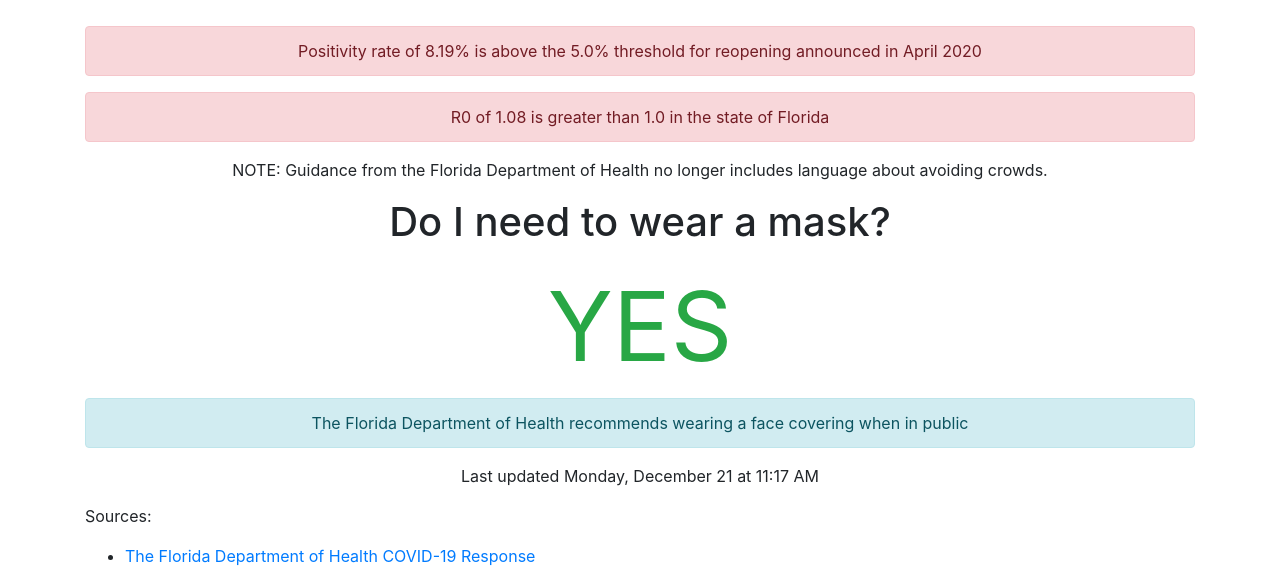
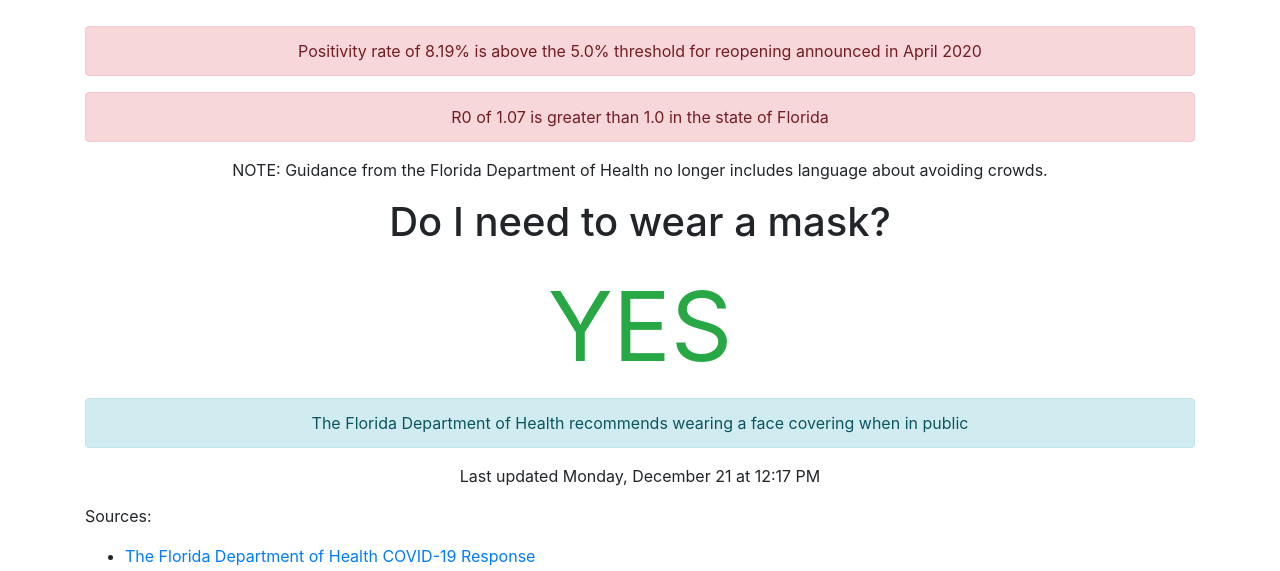
Before and after one commit to thinkjson/timeforchurch, a Jekyll site: the page built from index.md, in a window 1280 px wide. Shown: the part 222-793 px from the top of the page. Built offline with Jekyll 4.4.1, drawn with Linux system fonts in a browser that asks for light colours; our own code applies the rules of GitHub Pages for plain Markdown files.

Commit message:
Updating data

```diff
--- a/_includes/data.html
+++ b/_includes/data.html
@@ -2,7 +2,7 @@
     <h1>Is it safe to return to church?</h1>
     <div class="outcome text-danger">NO</div>
     <div class="alert alert-danger" role="alert">Positivity rate of 8.19% is above the 5.0% threshold for reopening announced in April 2020</div>
-    <div class="alert alert-danger" role="alert">R0 of 1.08 is greater than 1.0 in the state of Florida</div>
+    <div class="alert alert-danger" role="alert">R0 of 1.07 is greater than 1.0 in the state of Florida</div>
 
     <p>NOTE: Guidance from the Florida Department of Health no longer includes language about avoiding crowds.</p>
 
@@ -10,4 +10,4 @@
     <div class="outcome text-success">YES</div>
     <div class="alert alert-info" role="alert">The Florida Department of Health recommends wearing a face covering when in public</div>
 
-    <p>Last updated Monday, December 21 at 11:17 AM</p>
+    <p>Last updated Monday, December 21 at 12:17 PM</p>
```
